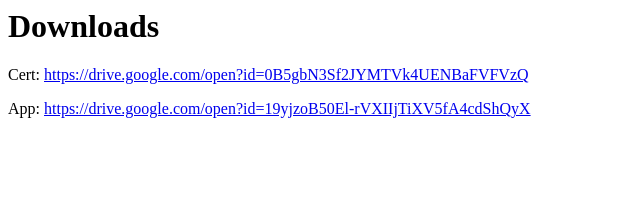
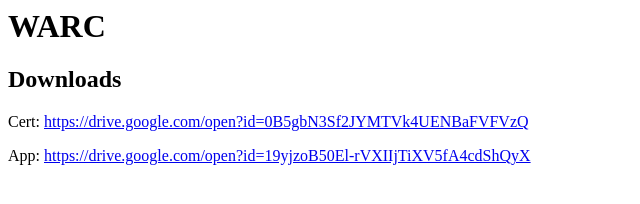
Before and after one commit to Mio44/warc-server, a plain HTML site: page docs/index.html in a window 1280 px wide. Shown: the whole page, without its empty margins (0-640 px from the left). Drawn offline with Linux system fonts and the light colour scheme.

Commit message:
Update index.html

```diff
--- a/docs/index.html
+++ b/docs/index.html
@@ -2,7 +2,8 @@
 <head>
 <title>WARC</title>
 <body>
-<h1>Downloads</h1>
+<h1>WARC</h1>
+<h2>Downloads</h2>
 <p>
 Cert: <a href="https://drive.google.com/open?id=0B5gbN3Sf2JYMTVk4UENBaFVFVzQ">https://drive.google.com/open?id=0B5gbN3Sf2JYMTVk4UENBaFVFVzQ</a>
 </p>
```
